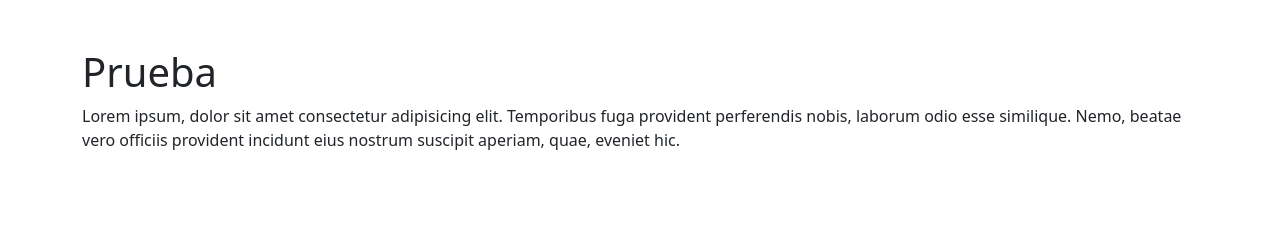
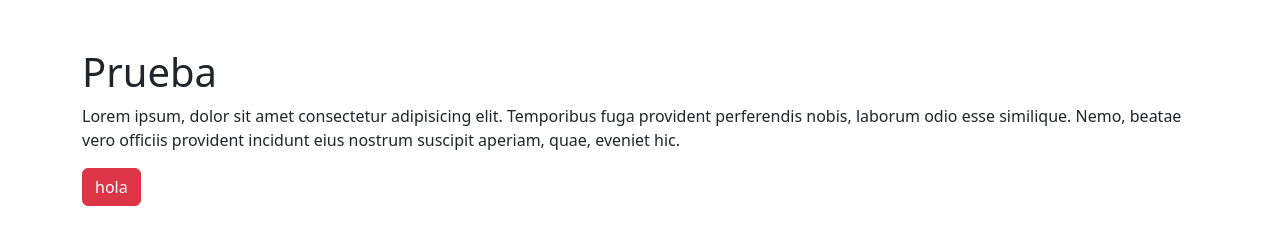
Before and after one commit to An-Felipe/pruebagit, a plain HTML site: page index.html in a window 1280 px wide. Drawn offline with nearby package versions, Linux system fonts and the light colour scheme.

Commit message:
prueba 2

```diff
--- a/index.html
+++ b/index.html
@@ -18,7 +18,12 @@
 
         <p>Lorem ipsum, dolor sit amet consectetur adipisicing elit. Temporibus fuga provident perferendis nobis, laborum odio esse similique. Nemo, beatae vero officiis provident incidunt eius nostrum suscipit aperiam, quae, eveniet hic.</p>
 
+        <a href=" " class="btn btn-danger">hola</a>
+
+
+
     </div>
+
 
 
 
```
